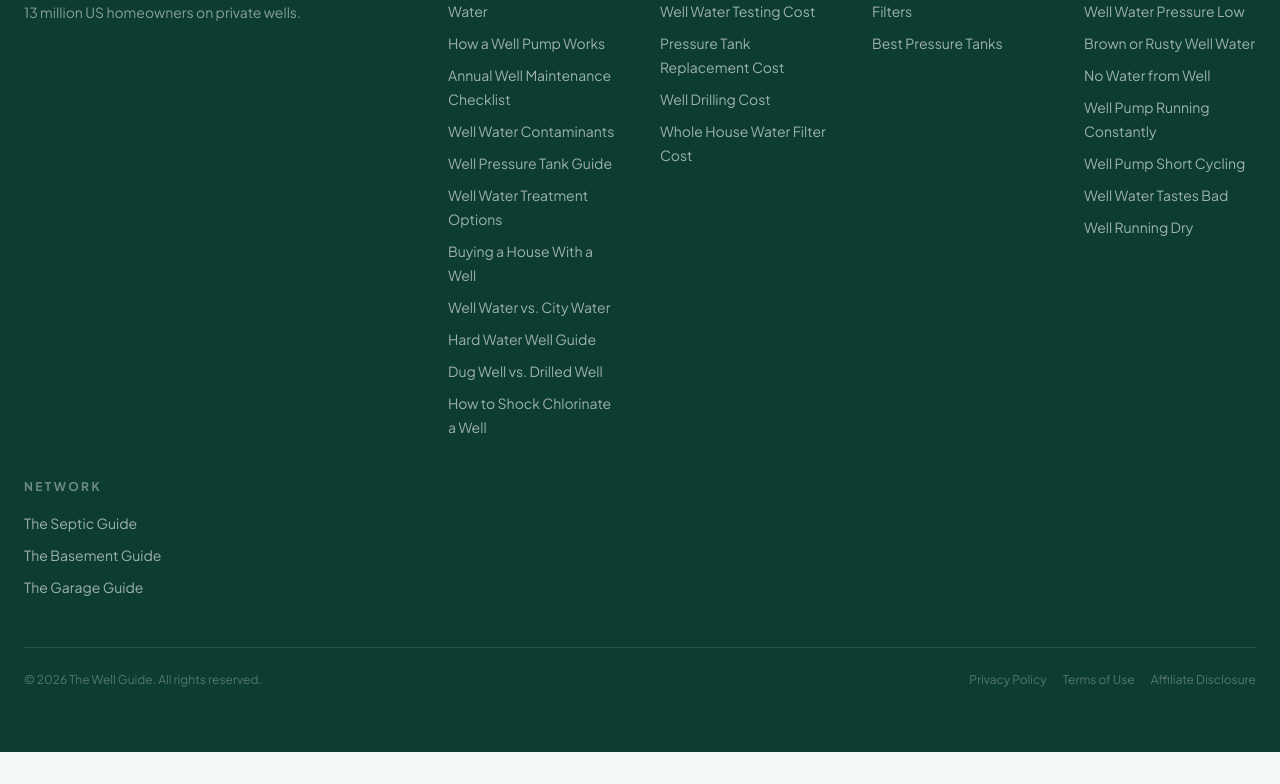
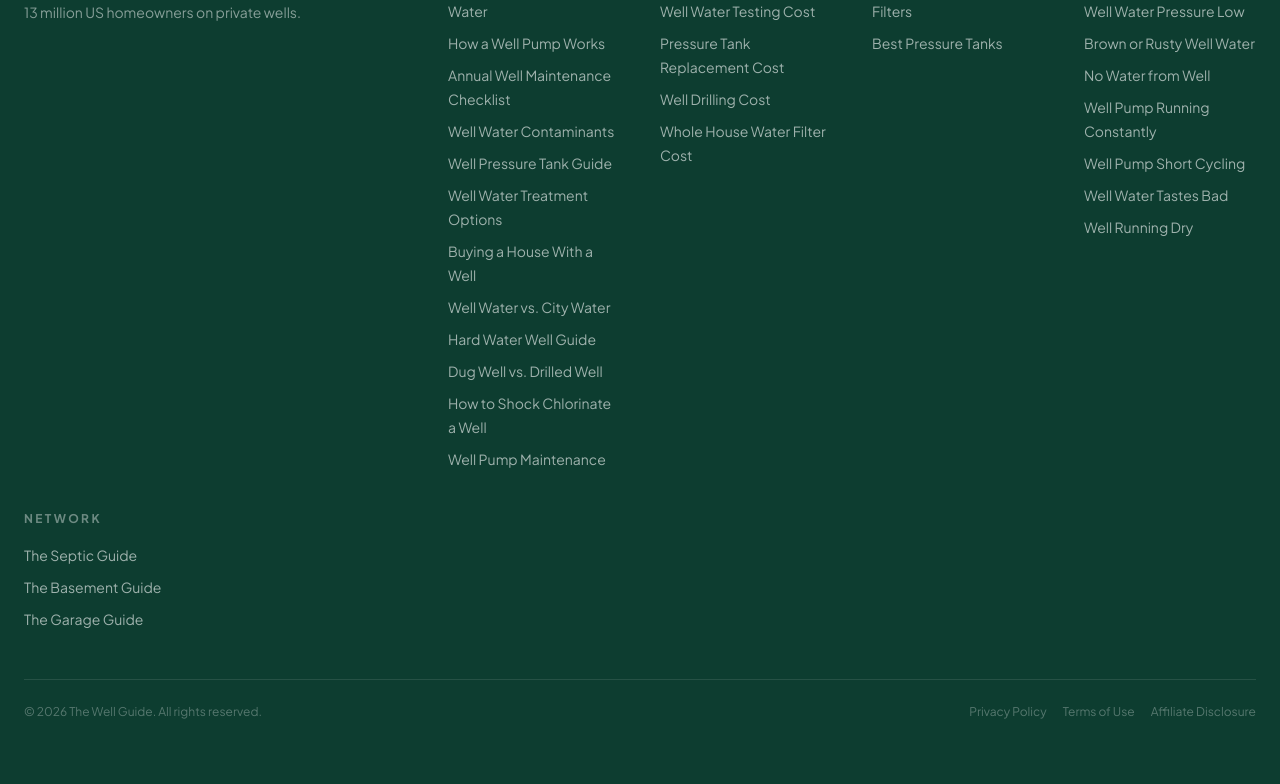
Before and after one commit to thebasementguide2026/thewell.guide-, a Next.js app: page / in a window 1280 px wide. Shown: the part 5430-6214 px from the top of the page. Before the commit the page ends 6182 px from the top, so only its background shows below. Built offline with nearby package versions, Linux system fonts and the light colour scheme.

Commit message:
feat: add well-pump-maintenance to footer

```diff
--- a/components/Footer.tsx
+++ b/components/Footer.tsx
@@ -17,6 +17,7 @@ const footerSections = [
       { label: 'Hard Water Well Guide', href: '/guides/hard-water-well' },
       { label: 'Dug Well vs. Drilled Well', href: '/guides/dug-well-vs-drilled-well' },
       { label: 'How to Shock Chlorinate a Well', href: '/guides/how-to-shock-chlorinate-well' },
+      { label: 'Well Pump Maintenance', href: '/guides/well-pump-maintenance' },
     ],
   },
   {
```
